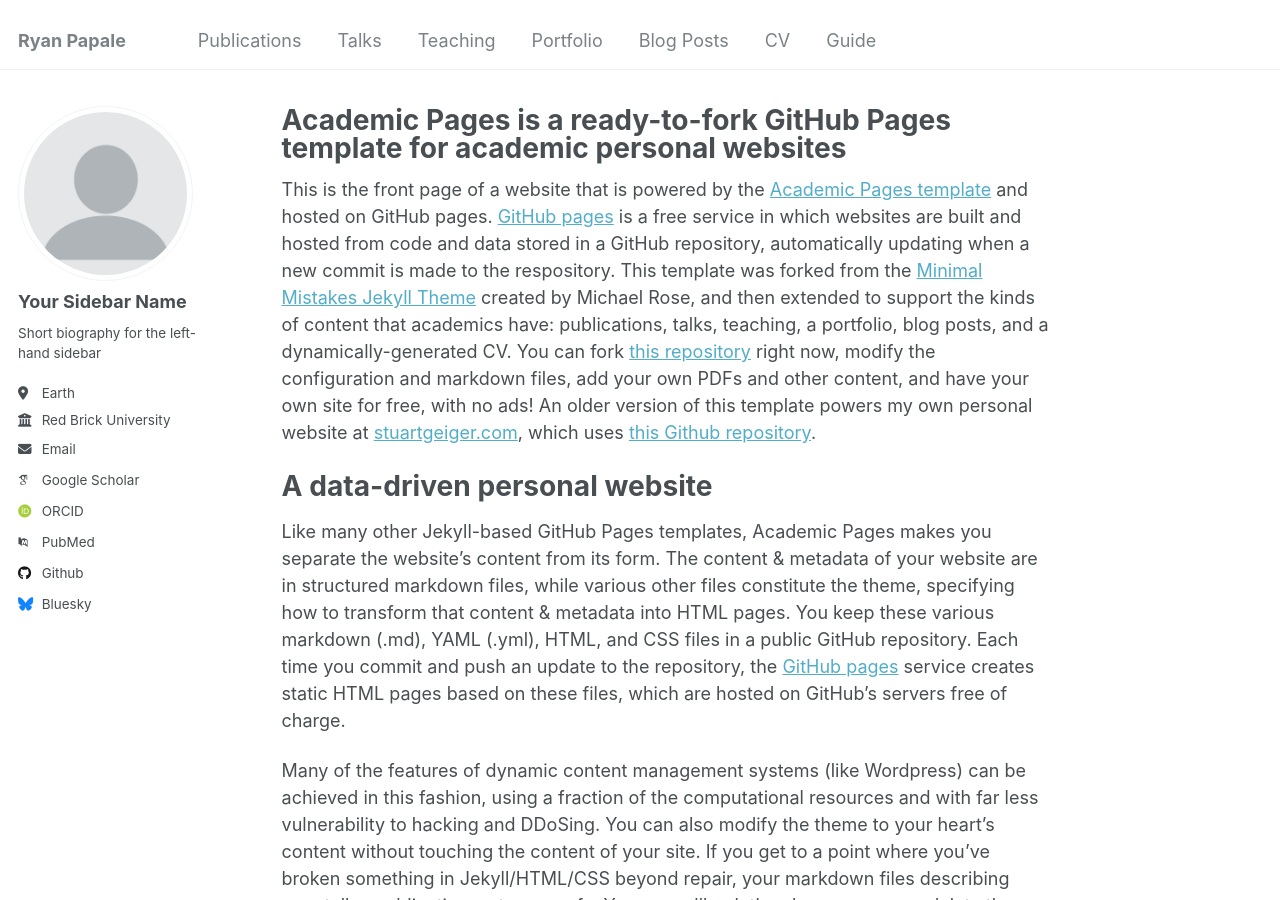
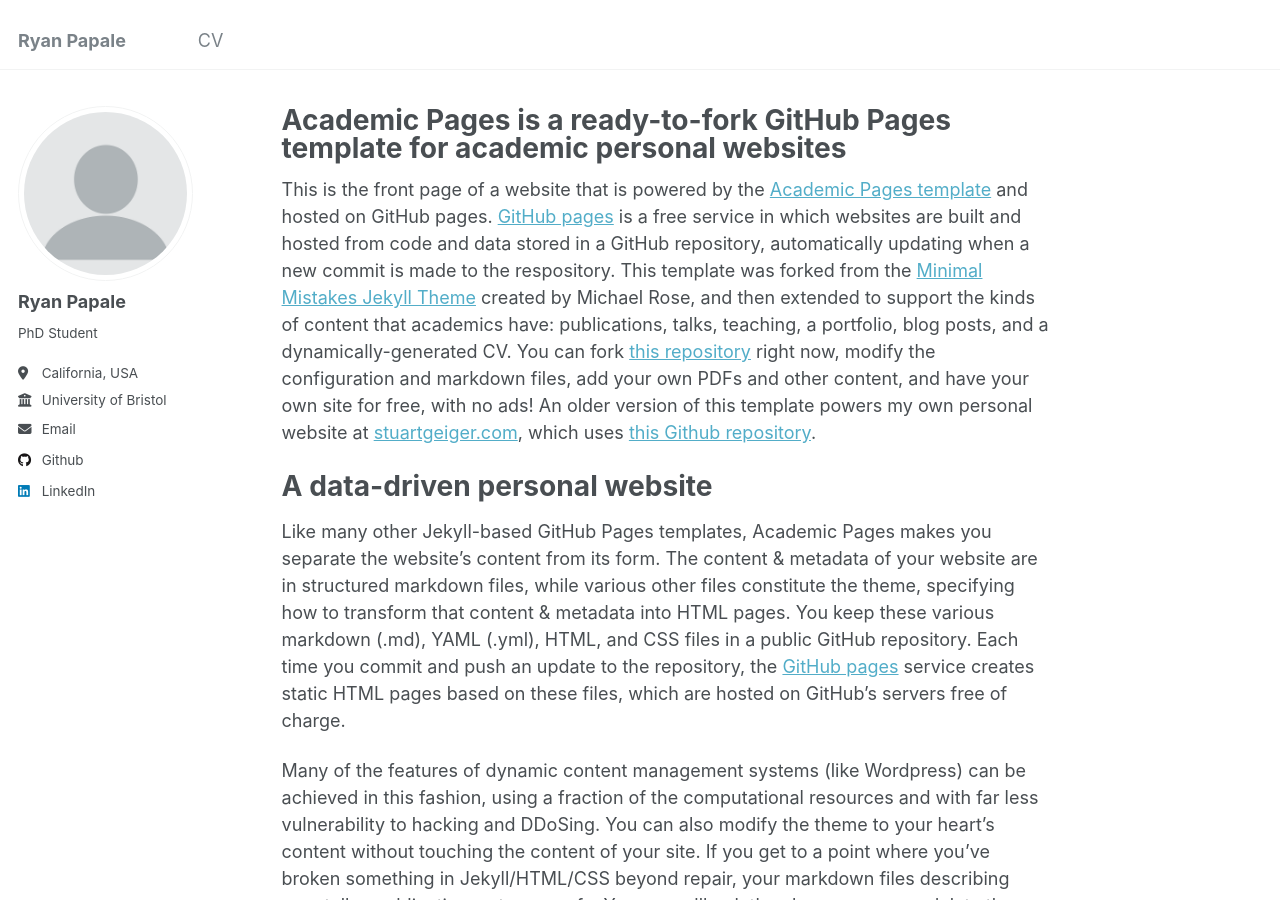
Before and after one commit to ryanpapale/ryanpapale.github.io, a Jekyll site: the page built from _pages/about.md, in a window 1280 px wide and 900 px high. Built offline with Jekyll 4.4.1, drawn with Linux system fonts in a browser that asks for light colours; some web fonts are replaced.

Commit message:
Updating Sidebar & Nav Bar
Updated the side and navigation bars with my information.

```diff
--- a/_config.yml
+++ b/_config.yml
@@ -22,33 +22,33 @@
 author:
   # Biographic information
   avatar           : "profile.png"
-  name             : "Your Sidebar Name"
+  name             : "Ryan Papale"
   pronouns         : # example: "she/her"
-  bio              : "Short biography for the left-hand sidebar"
-  location         : "Earth"
-  employer         : "Red Brick University"
+  bio              : "PhD Student"
+  location         : "California, USA"
+  employer         : "University of Bristol"
   uri              : # URL
-  email            : "none@example.org"
+  email            : "ryanpapale[AT]gmail[DOT]com"
 
   # Academic websites
   arxiv            : # URL - Update with the correct link to your profile
-  googlescholar    : "https://scholar.google.com/citations?user=PS_CX0AAAAAJ"
+  googlescholar    : #"https://scholar.google.com/citations?user=PS_CX0AAAAAJ"
   impactstory      : # URL
-  orcid            : "http://orcid.org/yourorcidurl"
+  orcid            : #"http://orcid.org/yourorcidurl"
   semantic         : # URL
-  pubmed           : "https://www.ncbi.nlm.nih.gov/pubmed/?term=john+snow"
+  pubmed           : #"https://www.ncbi.nlm.nih.gov/pubmed/?term=john+snow"
   researchgate     : # URL
 
   # Repositories and software development
   bitbucket        : # Username - Update with your username on the site
   codepen          : # Username
   dribbble         : # Username
-  github           : "academicpages"
+  github           : "ryanpapale"
   kaggle           : # Username
   stackoverflow    : # User number or user number and name (i.e., use "1" or "1/jeff-atwood")
 
   # Social media
-  bluesky          : "bsky.app" # Replace this with you Bluesky username
+  bluesky          : #"bsky.app" # Replace this with you Bluesky username
   facebook         : # Username
   flickr           : # Username
   foursquare       : # Username
@@ -57,7 +57,7 @@
   keybase          : # Username
   instagram        : # Username
   lastfm           : # Username
-  linkedin         : # Username
+  linkedin         :  "ryanpapale"
   mastodon         : # URL
   medium           : # URL
   pinterest        : # Username
```
Also changed, not shown: _data/navigation.yml (+12 -12 lines).
